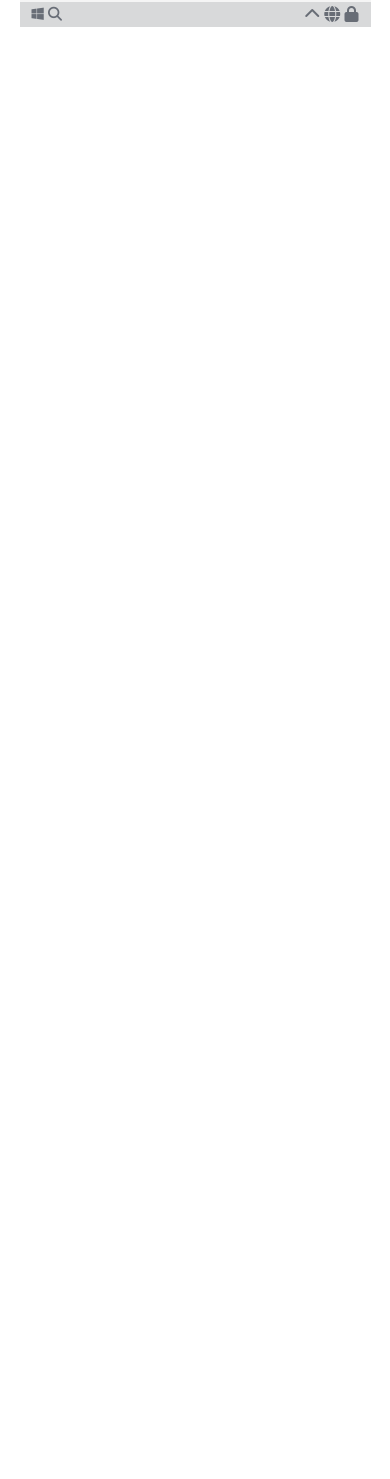
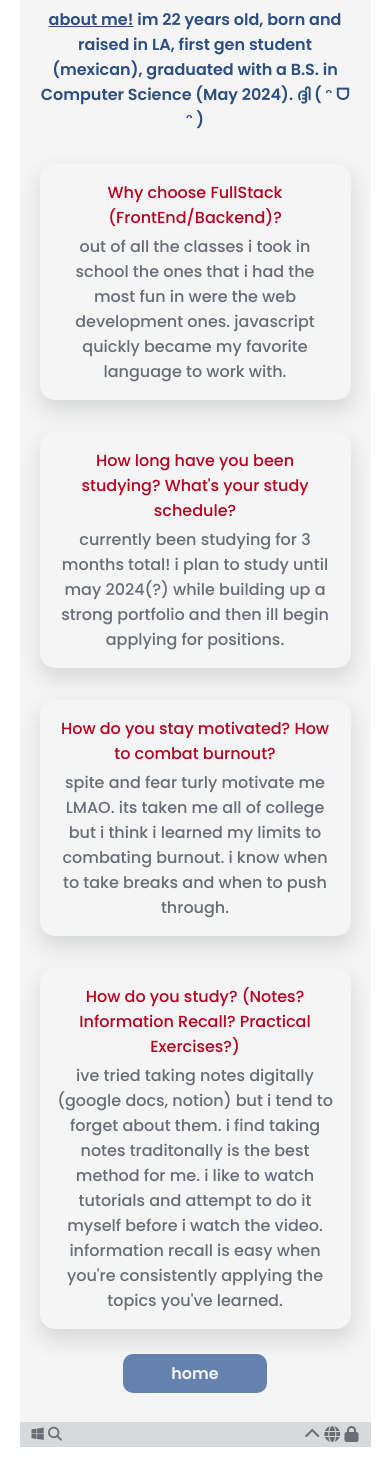
Before and after one commit to strwbrry05/gatit0Notes, a plain HTML site: page faq.html in a window 390 px wide. Shown: the part 75-1554 px from the top of the page. Before the commit the page ends 844 px from the top, so only its background shows below. Drawn offline with Linux system fonts and the light colour scheme; a web font is replaced by a local one.

Commit message:
faq.html mobile view completed

```diff
--- a/faq.html
+++ b/faq.html
@@ -21,7 +21,7 @@
 
     <link rel="shortcut icon" href="#" type="image/x-icon" />
 
-    <title>faq | gatit0's notes</title>
+    <title>faq | gatit0 notes</title>
   </head>
   <body>
     <div class="spacing-top-div"></div>
@@ -43,7 +43,59 @@
         </div>
       </div>
 
-      <div class="windowMainHome"></div>
+      <div class="windowMainHome">
+        <p class="aboutMeText">
+          <span class="boldText">about me!</span> im 22 years old, born and
+          raised in LA, first gen student (mexican), graduated with a B.S. in
+          Computer Science (May 2024). ദ്ദി ( ᵔ ᗜ ᵔ )
+        </p>
+
+        <div class="qa">
+          <p class="questionText">Why choose FullStack (FrontEnd/Backend)?</p>
+          <p class="answerText">
+            out of all the classes i took in school the ones that i had the most
+            fun in were the web development ones. javascript quickly became my
+            favorite language to work with.
+          </p>
+        </div>
+
+        <div class="qa">
+          <p class="questionText">
+            How long have you been studying? What's your study schedule?
+          </p>
+          <p class="answerText">
+            currently been studying for 3 months total! i plan to study until
+            may 2024(?) while building up a strong portfolio and then ill begin
+            applying for positions.
+          </p>
+        </div>
+
+        <div class="qa">
+          <p class="questionText">
+            How do you stay motivated? How to combat burnout?
+          </p>
+          <p class="answerText">
+            spite and fear turly motivate me LMAO. its taken me all of college
+            but i think i learned my limits to combating burnout. i know when to
+            take breaks and when to push through.
+          </p>
+        </div>
+
+        <div class="qa">
+          <p class="questionText">
+            How do you study? (Notes? Information Recall? Practical Exercises?)
+          </p>
+          <p class="answerText">
+            ive tried taking notes digitally (google docs, notion) but i tend to
+            forget about them. i find taking notes traditonally is the best
+            method for me. i like to watch tutorials and attempt to do it myself
+            before i watch the video. information recall is easy when you're
+            consistently applying the topics you've learned.
+          </p>
+        </div>
+
+        <div class="homeButtonLink"><a href="home.html">home</a></div>
+      </div>
 
       <div class="windowBottom">
         <div class="windowBottom_leftIcons">
--- a/styles/faq-style.css
+++ b/styles/faq-style.css
@@ -20,6 +20,7 @@
 
     --title-size: 2.25rem;
     --heading-size: 1.5rem;
+    --aboveNormal-size: 1.25rem;
     --normal-size: 1rem;
     --small-size: 0.75rem;
     --smaller-size: 0.5rem;
@@ -32,14 +33,8 @@
 
 /* LAYOUT */
 body {
-    display: grid;
-    grid-template-rows: 0.15fr 2fr 0.75fr;
-}
-.spacing-top-div {
-    grid-row: 1/2;
-}
-.spacing-bottom-div {
-    grid-row: 3/4;
+    margin-top: 2em;
+    margin-bottom: 2em;
 }
 
 /*@@@@@@ WINDOW TOP @@@@@@@@*/
@@ -101,70 +96,56 @@ body {
 }
 
 /*###############
-    HOME PAGE
+    CONTENT
 ###############*/
-.homeLeftTop h1 {
-    font-size: var(--heading-size);
+
+.aboutMeText {
+    color: var(--darkblue-color);
+    margin-bottom: 2em;
+    font-weight: var(--weight-bolder);
+
+}
+.boldText {
+    font-weight: var(--weight-bolder);
     text-decoration: underline;
 }
-.homeLeftTop p {
+
+.qa {
+    box-shadow: 1px 10px 20px 2px var(--gray-color);
+    border-radius: 15px;
+    margin-bottom: 2em;
+    padding: 1em;
+}
+
+.questionText {
     color: var(--red-color);
-    font-size: var(--small-size);
+    margin-bottom: 0.25em;
 }
-.homeLeftTop {
-    margin-bottom: 1em;
+.answerText {
+    color: var(--darkgray-color)
 }
 
 
-.homeLeftMiddle img {
-    max-width: 100%;
-    border: 2px solid var(--blue-color);
+.homeButtonLink {
+    margin-bottom: 1em;
+    margin-top: 1em;
 }
-.homeLeftMiddle img:hover {
-    border: 3px solid var(--darkgray-color);
-}
-
-
-.homeRight button {
+.homeButtonLink a {
     background: var(--blue-color);
     color: var(--background-color);
     font-size: var(--normal-size);
     font-weight: var(--weight-bolder);
-    padding: 0.75em 2em;
-    border: 2px solid ;
+    padding: 0.5em 3em;
     border-radius: 10px;
-    margin-bottom: 1em;
+    text-decoration: none;
     width: 100%;
+
 }
-.homeRight button:hover {
+.homeButtonLink a:hover {
     background: var(--darkblue-color);
     cursor: pointer;
 }
 
-
-/* Layout */
-.windowMainHome {
-    display: flex;
-    flex-direction: column;
-}
-.homeLeftMiddle {
-    display: grid;
-    grid-template-columns: repeat(2, 1fr);
-    column-gap: 0.5em;
-    row-gap: 0.5em;
-
-    text-align: center;
-    margin-bottom: 0.5em;
-}
-.homeLeft {
-    text-align: left;
-}
-
-.homeRight {
-    display: flex;
-    flex-direction: column;
-    margin-top: 1em;
-}
 
 /*###################
     MEDIA Q
@@ -177,48 +158,6 @@ body {
         /* background: pink; */
     }
 
-    body {
-        display: block;
-    }
-
-    /*HOME PAGE*/
-    .windowMainHome {
-        display: flex;
-        flex-direction: row;
-        justify-content: space-evenly;
-    }
-    .homeLeft {
-        margin-right: 1em;
-        width: 60%;
-    }
-    .homeRight {
-        justify-content: center;
-        margin-top: 4.25em;
-        margin-bottom: 0.5em;
-    }
-
-
-    .homeLeftMiddle img {
-        max-width: 100%;
-    }
-    .homeLeftMiddle {
-        margin-bottom: 0;
-    }
-    .homeRight button {
-        padding: 1em 2.5em;
-    }
-
-    .homeRight button {
-        background: var(--blue-color);
-        color: var(--background-color);
-        font-size: var(--normal-size);
-        font-weight: var(--weight-bolder);
-        padding: 0.75em 2em;
-        border: 2px solid ;
-        border-radius: 10px;
-        margin-bottom: 1em;
-        width: 100%;
-    }
 
 
 }
```
